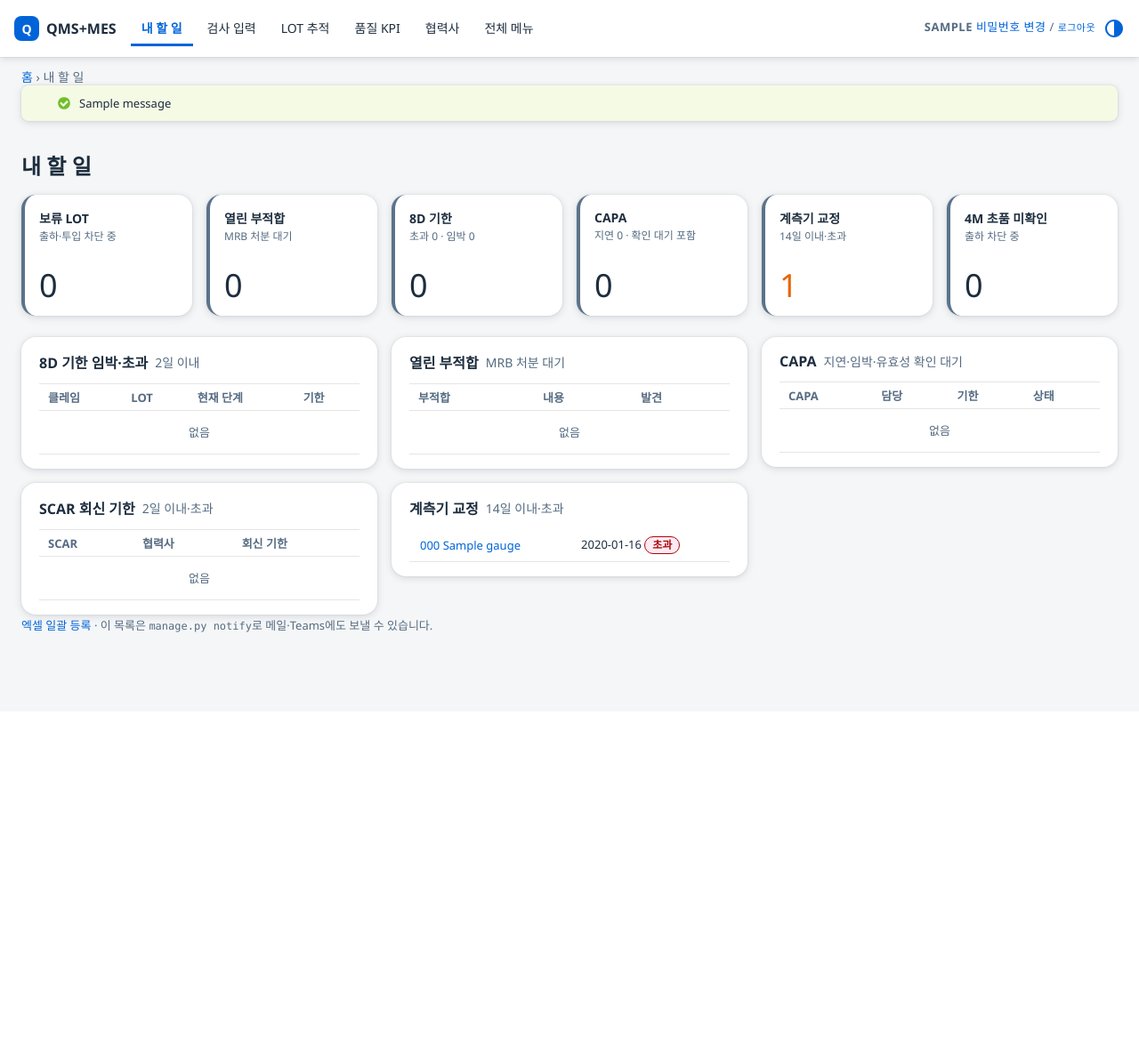
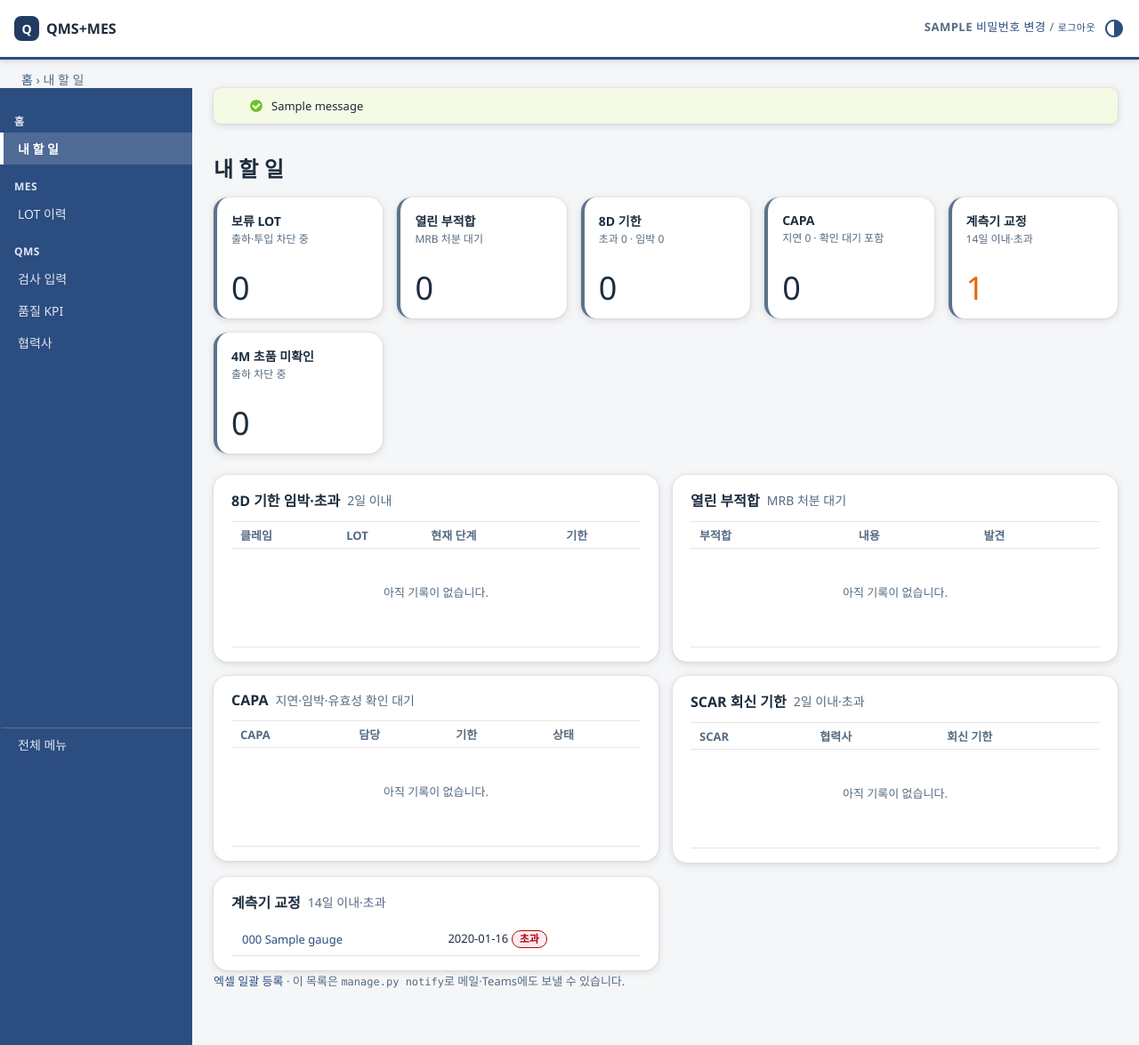
Before and after one commit to johnpark-cloud/qms-mes, a Django app: page /todo/ in a window 1280 px wide. Shown: the whole page at 89% size. Before the commit the page ends 711 px from the top, so only its background shows below. Run offline with Django 5.2, Linux system fonts and the light colour scheme; a user stored in the database is signed in; tables that the repository leaves empty hold one stand-in row (values such as "Sample post"); one stand-in notice (Sample message) is shown.

Commit message:
feat: KENCOA CI 색상·로고·남색 사이드바
Co-Authored-By: Claude Opus 5.5 <noreply@anthropic.com>

```diff
--- a/config/settings.py
+++ b/config/settings.py
@@ -79,6 +79,7 @@ TEMPLATES = [
                 'django.template.context_processors.request',
                 'django.contrib.auth.context_processors.auth',
                 'django.contrib.messages.context_processors.messages',
+                'core.context_processors.shell',
             ],
         },
     },
--- a/config/urls.py
+++ b/config/urls.py
@@ -12,6 +12,7 @@ urlpatterns = [
     path('', RedirectView.as_view(url='/todo/')),
     path('admin/', admin.site.urls),
     path('todo/', qms_views.todo, name='todo'),
+    path('brand/logo', core_views.brand_logo, name='brand_logo'),
     path('trace/', core_views.trace, name='trace'),
     path('import/', core_views.import_view, name='import'),
     path('approve/<str:app_label>/<str:model_name>/<int:pk>/', core_views.approve, name='approve'),
--- /dev/null
+++ b/core/context_processors.py
@@ -0,0 +1,18 @@
+from django.conf import settings
+from django.urls import reverse
+
+from .nav import NAV
+from .views import find_logo
+
+
+def shell(request):
+    user = request.user
+    groups = []
+    if user.is_authenticated and user.is_staff:
+        for name, items in NAV:
+            links = [{'label': label, 'url': reverse(url), 'current': request.path == reverse(url)}
+                     for label, url, perm in items if perm is None or user.has_perm(perm)]
+            if links:
+                groups.append({'name': name, 'links': links})
+    # 직접 만든 화면엔 관리 화면이 넣어 주는 이 값이 없어 base.html이 사이드바 블록을 건너뛴다
+    return {'is_nav_sidebar_enabled': True, 'nav_groups': groups, 'brand_logo': find_logo() is not None}
--- a/core/static/qms/fiori.css
+++ b/core/static/qms/fiori.css
@@ -6,10 +6,10 @@
 /* ---------- 토큰: 라이트 ---------- */
 html[data-theme="light"],
 :root {
-    --f-brand: #0070f2;
-    --f-brand-strong: #0064d9;
-    --f-brand-soft: #e1f4ff;
-    --f-link: #0064d9;
+    --f-brand: #2c4d80;
+    --f-brand-strong: #213b63;
+    --f-brand-soft: #e6ecf5;
+    --f-link: #2c4d80;
     --f-bg: #f5f6f7;
     --f-shell: #ffffff;
     --f-card: #ffffff;
@@ -18,7 +18,7 @@ html[data-theme="light"],
     --f-border: #d9d9d9;
     --f-list-border: #e5e5e5;
     --f-hover: #eaecee;
-    --f-selected: #ebf8ff;
+    --f-selected: #e6ecf5;
     --f-field-border: #556b82;
     --f-positive: #256f3a;
     --f-positive-bg: #f5fae5;
@@ -26,12 +26,14 @@ html[data-theme="light"],
     --f-critical-bg: #fff8d6;
     --f-negative: #aa0808;
     --f-negative-bg: #ffeaf4;
-    --f-info: #0070f2;
-    --f-info-bg: #e1f4ff;
+    --f-info: #2c4d80;
+    --f-info-bg: #e6ecf5;
     --f-neutral: #5b738b;
     --f-neutral-bg: #eff1f2;
     --f-shadow: 0 0 .125rem rgba(34, 53, 72, .15), 0 .125rem .5rem rgba(34, 53, 72, .15);
-    --f-focus: #0032a5;
+    --f-side-bg: #2c4d80;
+    --f-side-text: #dfe7f2;
+    --f-focus: #2c4d80;
     --f-radius-card: 1rem;
     --f-radius: .5rem;
     --f-radius-field: .25rem;
@@ -162,16 +167,9 @@ body { background: var(--f-bg); color: var(--f-text); }
     display: inline-grid; place-items: center; width: 1.75rem; height: 1.75rem; border-radius: var(--f-radius);
     background: var(--f-brand-strong); color: #fff; font-weight: 700; font-size: .875rem;
 }
-/* 셸바 배치: 로고 → 주 메뉴 → (오른쪽 끝) 사용자 메뉴 */
+/* 셸바 배치: 로고 → (오른쪽 끝) 사용자 메뉴 */
 #header #branding { order: 0; }
-#header .shell-nav { order: 1; display: flex; flex-wrap: wrap; gap: .25rem; flex: 1; }
 #header #user-tools { order: 2; margin-left: auto; }
-#header .shell-nav a:link, #header .shell-nav a:visited {
-    color: var(--f-text); text-decoration: none; padding: .5rem .75rem; border-radius: var(--f-radius);
-    font-size: .875rem; border-bottom: .1875rem solid transparent;
-}
-#header .shell-nav a:hover { background: var(--f-hover); text-decoration: none; }
-#header .shell-nav a[aria-current="page"] { color: var(--f-link); font-weight: 600; border-bottom-color: var(--f-brand-strong); border-radius: var(--f-radius) var(--f-radius) 0 0; }
 #user-tools { color: var(--f-label); font-size: .8125rem; }
 #user-tools a, #logout-form button { color: var(--f-link); border-bottom: none; }
 #user-tools a:focus, #user-tools a:hover, #logout-form button:hover { color: var(--f-brand); text-decoration: underline; }
@@ -184,6 +182,36 @@ div.breadcrumbs, .breadcrumbs { background: transparent; color: var(--f-label);
 #container #content a:link, #container #content a:visited { text-decoration: none; }
 #container #content a:hover, #container #content a:focus-visible { text-decoration: underline; }
 #container #content a.tile, #container #content a.button { text-decoration: none; }
+
+/* 흰 셸바 위 로고: 흰 배경 JPG는 multiply로 배경이 사라진다 */
+.shell-brand { height: 32px; mix-blend-mode: multiply; }
+@media (prefers-color-scheme: dark) { html:not([data-theme="light"]) .shell-brand { mix-blend-mode: normal; background: #fff; border-radius: var(--f-radius-field); } }
+html[data-theme="dark"] .shell-brand { mix-blend-mode: normal; background: #fff; border-radius: var(--f-radius-field); }
+#header { border-bottom: 3px solid var(--f-brand); }
+
+/* ---------- 남색 사이드바 ---------- */
+.qms-side { flex: 0 0 13.5rem; background: var(--f-side-bg); }
+.qms-sidebar { display: flex; flex-direction: column; padding: .75rem 0; min-height: calc(100vh - 3.5rem); }
+.qms-sidebar h2 { color: var(--f-side-text); font-size: .75rem; font-weight: 600; letter-spacing: .04em; margin: 1rem 1rem .25rem; background: none; }
+.qms-sidebar a:link, .qms-sidebar a:visited {
+    color: var(--f-side-text); text-decoration: none; padding: .5rem 1rem; font-size: .875rem; border-left: .25rem solid transparent;
+}
+.qms-sidebar a:hover { background: rgba(255, 255, 255, .1); }
+.qms-sidebar a[aria-current="page"] { background: rgba(255, 255, 255, .16); border-left-color: #fff; color: #fff; font-weight: 600; }
+.qms-sidebar a:focus-visible { outline: 2px solid #fff; outline-offset: -2px; }
+.qms-sidebar__all { margin-top: auto; border-top: 1px solid rgba(255, 255, 255, .2); }
+.qms-side__toggle { display: none; }
+@media (max-width: 959px) {
+    .main { flex-direction: column; }
+    .qms-side { flex-basis: auto; }
+    .qms-side__toggle { display: block; width: 100%; text-align: left; background: var(--f-side-bg); color: var(--f-side-text); padding: .75rem 1rem; border: none; border-radius: 0; }
+    .qms-sidebar { display: none; min-height: 0; }
+    .qms-sidebar.open { display: flex; }
+}
+
+/* ---------- 화면 상태 ---------- */
+.empty-state { color: var(--f-label); text-align: center; padding: 1.5rem 1rem; }
+.empty-state p { margin: 0 0 .75rem; }
 
 /* ---------- 본문 · 카드 ---------- */
 #content { padding: 1rem 1.5rem 2rem; }
--- /dev/null
+++ b/core/static/qms/shell.js
@@ -0,0 +1,8 @@
+// 좁은 화면에서 사이드바 접기·펴기
+document.addEventListener('click', function (e) {
+    var btn = e.target.closest('.qms-side__toggle');
+    if (!btn) return;
+    var open = btn.getAttribute('aria-expanded') !== 'true';
+    btn.setAttribute('aria-expanded', open);
+    document.getElementById('qms-sidebar').classList.toggle('open', open);
+});
--- a/core/templates/core/lot_table.html
+++ b/core/templates/core/lot_table.html
@@ -10,7 +10,7 @@
       <td>{% for s in l.shipments.all %}{{ s.customer }} {{ s.shipped_at|date:"Y-m-d" }}{% if not forloop.last %}, {% endif %}{% endfor %}</td>
     </tr>
   {% empty %}
-    <tr><td colspan="4" class="empty">없음</td></tr>
+    <tr><td colspan="4" class="empty">{% include "admin/empty_state.html" with message="아직 기록이 없습니다." %}</td></tr>
   {% endfor %}
   </tbody>
 </table>
--- a/core/views.py
+++ b/core/views.py
@@ -1,15 +1,31 @@
 from django import forms
 from django.apps import apps
+from django.conf import settings
 from django.contrib import messages
 from django.contrib.admin.views.decorators import staff_member_required
 from django.core.exceptions import PermissionDenied, ValidationError
-from django.http import Http404
+from django.http import FileResponse, Http404
 from django.shortcuts import get_object_or_404, redirect, render
 from django.urls import reverse
 from django.utils import timezone
 
 from .importer import run_import
 from .models import Approvable, ImportProfile, Lot, is_approver
+
+
+def find_logo():
+    for ext in ('svg', 'png', 'jpg'):
+        path = settings.DATA_DIR / 'brand' / f'logo.{ext}'
+        if path.is_file():
+            return path
+
+
+def brand_logo(request):
+    # 로그인 화면에서도 보여야 해서 인증 없이 제공한다
+    path = find_logo()
+    if path is None:
+        raise Http404
+    return FileResponse(open(path, 'rb'))
 
 
 @staff_member_required
--- a/qms/templates/qms/kpi.html
+++ b/qms/templates/qms/kpi.html
@@ -57,7 +57,7 @@
         <tr><td>{{ y.process }}</td><td class="num">{{ y.n }}</td><td class="num">{{ y.input|floatformat:"0g" }}</td>
           <td class="num">{{ y.good|floatformat:"0g" }}</td><td class="num">{{ y.defect|floatformat:"0g" }}</td>
           <td class="num">{% if y.yield is None %}-{% else %}{{ y.yield|floatformat:1 }}{% endif %}</td></tr>
-      {% empty %}<tr><td colspan="6" class="empty">작업 실적이 없습니다.</td></tr>{% endfor %}
+      {% empty %}<tr><td colspan="6" class="empty">{% include "admin/empty_state.html" with message="작업 실적이 없습니다." %}</td></tr>{% endfor %}
       </tbody>
     </table>
   </section>
@@ -76,7 +76,7 @@
           <td class="num">{{ p.cum|floatformat:1 }}</td>
           <td class="w"><div class="bar" style="width:{{ p.share|floatformat:0 }}%"></div></td>
         </tr>
-      {% empty %}<tr><td colspan="6" class="empty">불량유형이 입력된 부적합이 없습니다.</td></tr>{% endfor %}
+      {% empty %}<tr><td colspan="6" class="empty">{% include "admin/empty_state.html" with message="불량유형이 입력된 부적합이 없습니다." %}</td></tr>{% endfor %}
       </tbody>
     </table>
   </section>
--- a/qms/templates/qms/suppliers.html
+++ b/qms/templates/qms/suppliers.html
@@ -19,7 +19,7 @@
         <td class="num"><a href="{% url 'admin:qms_scar_changelist' %}?q={{ r.name|urlencode }}">{{ r.scars }}</a></td>
         <td class="num">{% if r.scar_on_time is None %}-{% elif r.scar_on_time < 100 %}<span class="status status--critical">{{ r.scar_on_time|floatformat:0 }}</span>{% else %}<span class="status status--positive">100</span>{% endif %}</td>
       </tr>
-    {% empty %}<tr><td colspan="8" class="empty">LOT에 협력사가 입력된 기록이나 SCAR가 없습니다.</td></tr>{% endfor %}
+    {% empty %}<tr><td colspan="8" class="empty">{% include "admin/empty_state.html" with message="LOT에 협력사가 입력된 기록이나 SCAR가 없습니다." %}</td></tr>{% endfor %}
     </tbody>
   </table>
   <p class="help">협력사는 LOT 화면의 "협력사"와 SCAR의 "협력사" 이름으로 묶습니다. 같은 회사는 같은 이름으로 입력하세요.</p>
--- a/qms/templates/qms/todo.html
+++ b/qms/templates/qms/todo.html
@@ -31,7 +31,7 @@
       {% for c in claims %}
         <tr><td><a href="{% url 'admin:qms_customerclaim_change' c.pk %}">{{ c }}</a></td><td>{{ c.lot }}</td><td>{{ c.current_step }}</td>
           <td>{{ c.due_label }} {{ c.due|date:"m-d H:i" }} {% if c.overdue %}<span class="status status--negative">초과</span>{% else %}<span class="status status--critical">임박</span>{% endif %}</td></tr>
-      {% empty %}<tr><td colspan="4" class="empty">없음</td></tr>{% endfor %}
+      {% empty %}<tr><td colspan="4" class="empty">{% include "admin/empty_state.html" with message="아직 기록이 없습니다." %}</td></tr>{% endfor %}
       </tbody>
     </table>
   </section>
@@ -43,7 +43,7 @@
       <tbody>
       {% for nc in open_ncs %}
         <tr><td><a href="{% url 'admin:core_nonconformance_change' nc.pk %}">{{ nc }}</a></td><td>{{ nc.description|truncatechars:50 }}</td><td>{{ nc.detected_at|date:"Y-m-d" }}</td></tr>
-      {% empty %}<tr><td colspan="3" class="empty">없음</td></tr>{% endfor %}
+      {% empty %}<tr><td colspan="3" class="empty">{% include "admin/empty_state.html" with message="아직 기록이 없습니다." %}</td></tr>{% endfor %}
       </tbody>
     </table>
   </section>
@@ -56,7 +56,7 @@
       {% for c in capas %}
         <tr><td><a href="{% url 'admin:qms_capa_change' c.pk %}">{{ c }}</a></td><td>{{ c.owner }}</td><td>{{ c.due_date|date:"Y-m-d" }}</td>
           <td><span class="status {% if c.status == '기한 초과' %}status--negative{% elif c.status == '유효성 확인 대기' %}status--info{% else %}status--critical{% endif %}">{{ c.status }}</span></td></tr>
-      {% empty %}<tr><td colspan="4" class="empty">없음</td></tr>{% endfor %}
+      {% empty %}<tr><td colspan="4" class="empty">{% include "admin/empty_state.html" with message="아직 기록이 없습니다." %}</td></tr>{% endfor %}
       </tbody>
     </table>
   </section>
@@ -69,7 +69,7 @@
       {% for s in scars %}
         <tr><td><a href="{% url 'admin:qms_scar_change' s.pk %}">{{ s.number }}</a></td><td>{{ s.supplier }}</td>
           <td>{{ s.response_due|date:"Y-m-d" }} {% if s.response_due < today %}<span class="status status--negative">초과</span>{% endif %}</td></tr>
-      {% empty %}<tr><td colspan="3" class="empty">없음</td></tr>{% endfor %}
+      {% empty %}<tr><td colspan="3" class="empty">{% include "admin/empty_state.html" with message="아직 기록이 없습니다." %}</td></tr>{% endfor %}
       </tbody>
     </table>
   </section>
--- a/templates/admin/base_site.html
+++ b/templates/admin/base_site.html
@@ -8,7 +8,7 @@
 <link rel="stylesheet" href="{% static 'qms/fiori.css' %}">{% endblock %}
 
 {% block branding %}
-<div id="site-name"><a href="{% url 'todo' %}"><span class="shell-logo" aria-hidden="true">Q</span>{{ site_header|default:"QMS+MES" }}</a></div>
+<div id="site-name"><a href="{% url 'todo' %}">{% if brand_logo %}<img class="shell-brand" src="{% url 'brand_logo' %}" alt="{{ site_header|default:'QMS+MES' }}">{% else %}<span class="shell-logo" aria-hidden="true">Q</span>{{ site_header|default:"QMS+MES" }}{% endif %}</a></div>
 {% if user.is_anonymous %}{% include "admin/color_theme_toggle.html" %}{% endif %}
 {% endblock %}
 
@@ -24,16 +24,7 @@
 {% endif %}
 {% endblock %}
 
-{% block nav-global %}
-{% if user.is_authenticated and user.is_staff %}
-<nav class="shell-nav" aria-label="주 메뉴">
-  {% url 'todo' as u_todo %}{% url 'inspect' as u_insp %}{% url 'trace' as u_trace %}{% url 'kpi' as u_kpi %}{% url 'suppliers' as u_sup %}{% url 'admin:index' as u_admin %}
-  <a href="{{ u_todo }}" {% if request.path == u_todo %}aria-current="page"{% endif %}>내 할 일</a>
-  <a href="{{ u_insp }}" {% if request.path == u_insp %}aria-current="page"{% endif %}>검사 입력</a>
-  <a href="{{ u_trace }}" {% if request.path == u_trace %}aria-current="page"{% endif %}>LOT 추적</a>
-  <a href="{{ u_kpi }}" {% if request.path == u_kpi %}aria-current="page"{% endif %}>품질 KPI</a>
-  <a href="{{ u_sup }}" {% if request.path == u_sup %}aria-current="page"{% endif %}>협력사</a>
-  <a href="{{ u_admin }}" {% if request.path == u_admin %}aria-current="page"{% endif %}>전체 메뉴</a>
-</nav>
-{% endif %}
-{% endblock %}
+{# 기본 상단 메뉴·Django 사이드바 대신 남색 사이드바 #}
+{% block nav-global %}{% endblock %}
+{% block nav-sidebar %}{% include "admin/qms_sidebar.html" %}{% endblock %}
+{% block extrabody %}{{ block.super }}<script src="{% static 'qms/shell.js' %}" defer></script>{% endblock %}
--- /dev/null
+++ b/templates/admin/empty_state.html
@@ -0,0 +1,4 @@
+<div class="empty-state">
+  <p>{{ message|default:"아직 기록이 없습니다." }}</p>
+  {% if add_url %}<a class="button" href="{{ add_url }}">등록</a>{% endif %}
+</div>
--- /dev/null
+++ b/templates/admin/qms_sidebar.html
@@ -0,0 +1,12 @@
+{% if user.is_authenticated and user.is_staff %}
+<div class="qms-side">
+  <button type="button" class="qms-side__toggle" aria-expanded="false" aria-controls="qms-sidebar">메뉴</button>
+  <nav id="qms-sidebar" class="qms-sidebar" aria-label="주 메뉴">
+    {% for g in nav_groups %}
+    <h2>{{ g.name }}</h2>
+    {% for l in g.links %}<a href="{{ l.url }}" {% if l.current %}aria-current="page"{% endif %}>{{ l.label }}</a>{% endfor %}
+    {% endfor %}
+    <a class="qms-sidebar__all" href="{% url 'admin:index' %}" {% if request.path == '/admin/' %}aria-current="page"{% endif %}>전체 메뉴</a>
+  </nav>
+</div>
+{% endif %}
```
Also changed, not shown: other parts of core/static/qms/fiori.css (+20 -18 lines), core/nav.py (added, +8 -0 lines), core/tests.py (+34 -0 lines).
